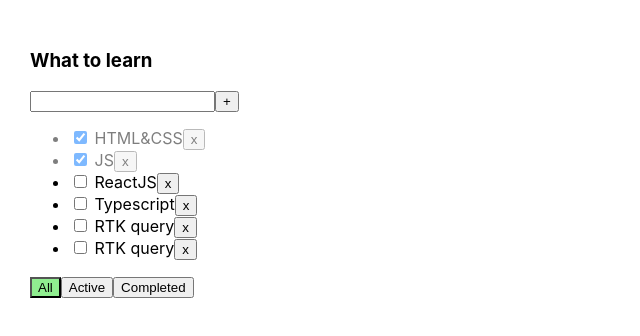
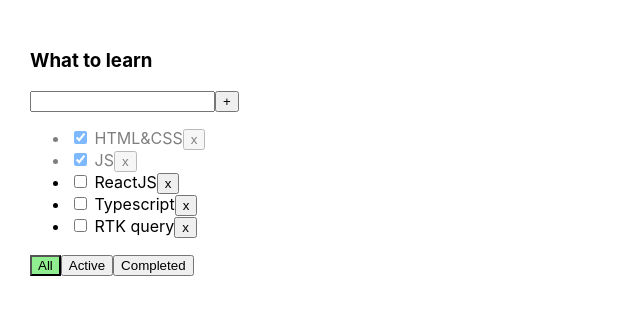
Before and after one commit to vetal1136/todolist-01, a React (Vite) app: page / in a window 1280 px wide. Shown: the top 336 px of the page, without its empty margins (0-640 px from the left). Built offline with nearby package versions, Linux system fonts and the light colour scheme.

Commit message:
2-2 commit

```diff
--- a/src/App.tsx
+++ b/src/App.tsx
@@ -20,7 +20,6 @@ export const App = () => {
         {id: v1(), title: 'JS', isDone: true},
         {id: v1(), title: 'ReactJS', isDone: false},
         {id: v1(), title: 'Typescript', isDone: false},
-        {id: v1(), title: 'RTK query', isDone: false},
         {id: v1(), title: 'RTK query', isDone: false},
     ])
 
```
